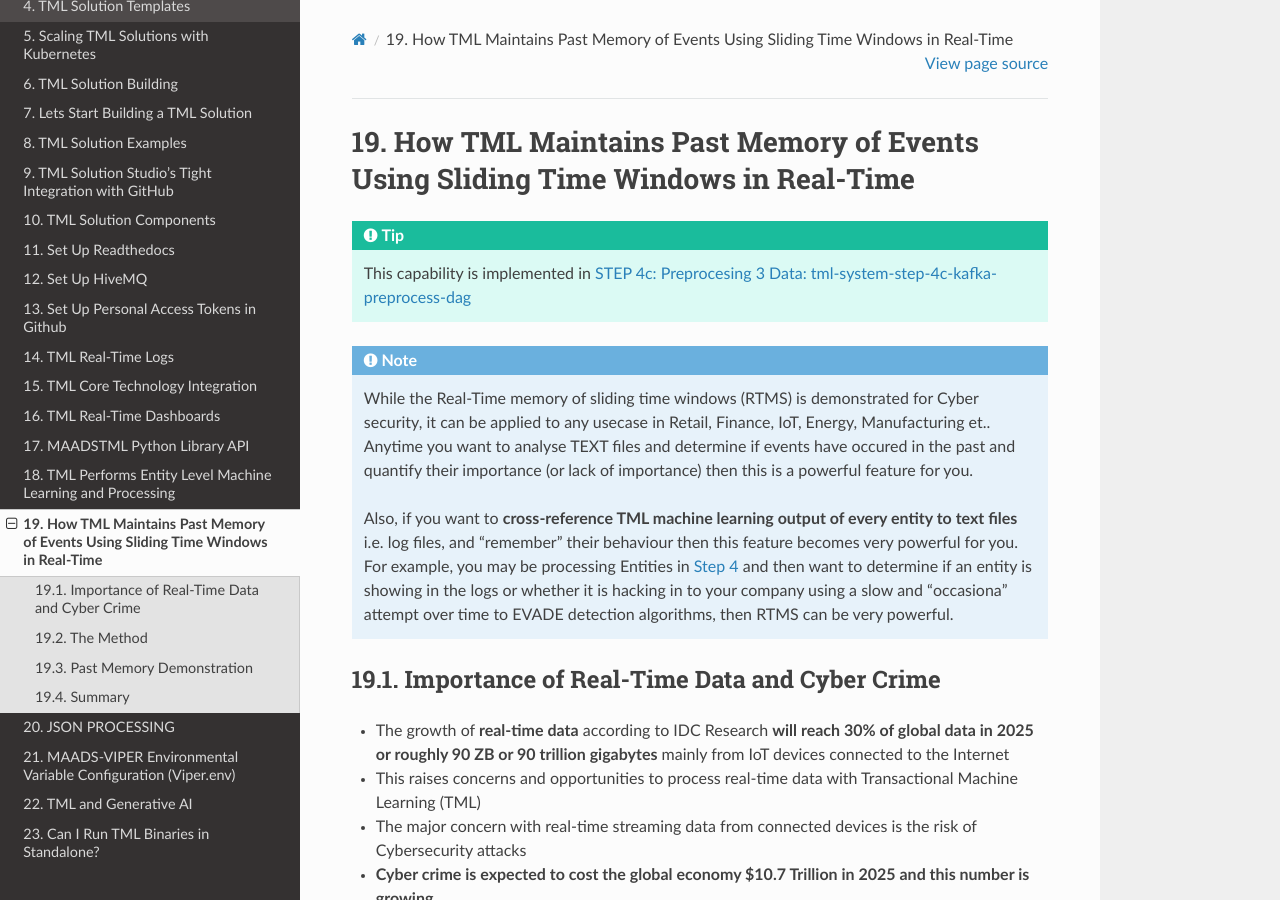
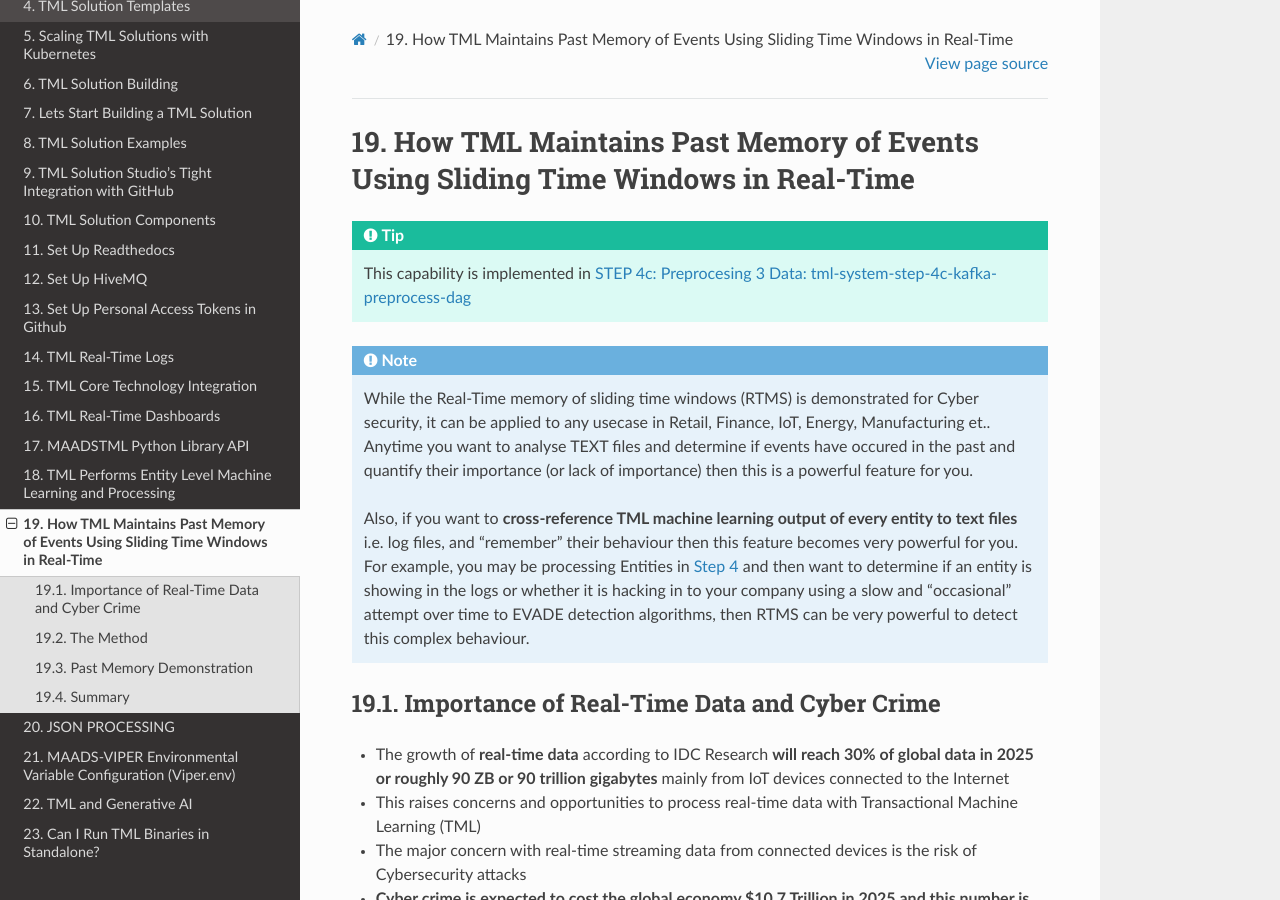
Before and after one commit to smaurice101/readthedocs, a Sphinx documentation site: the page built from docs/source/rtms.rst, in a window 1280 px wide and 900 px high. Built offline with Sphinx 7.4.7 and the Read the Docs theme 3.1.0, drawn with Linux system fonts in a browser that asks for light colours.

Commit message:
Update rtms.rst

```diff
--- a/docs/source/rtms.rst
+++ b/docs/source/rtms.rst
@@ -12,7 +12,7 @@ How TML Maintains Past Memory of Events Using Sliding Time Windows in Real-Time
    Also, if you want to **cross-reference TML machine learning output of every entity to text files** i.e. log files, and "remember" their behaviour then this
    feature becomes very powerful for you. For example, you may be processing Entities in `Step 4 <https://tml.readthedocs.io/en/latest/tmlbuilds.html#step-
    preprocesing-data-tml-system-step-4-kafka-preprocess-dag>`_ and then want to determine if an entity is showing in the logs or whether it is hacking in to your
-   company using a slow and "occasiona" attempt over time to EVADE detection algorithms, then RTMS can be very powerful.
+   company using a slow and "occasional" attempt over time to EVADE detection algorithms, then RTMS can be very powerful to detect this complex behaviour.
 
 Importance of Real-Time Data and Cyber Crime
 ---------------------------
```
